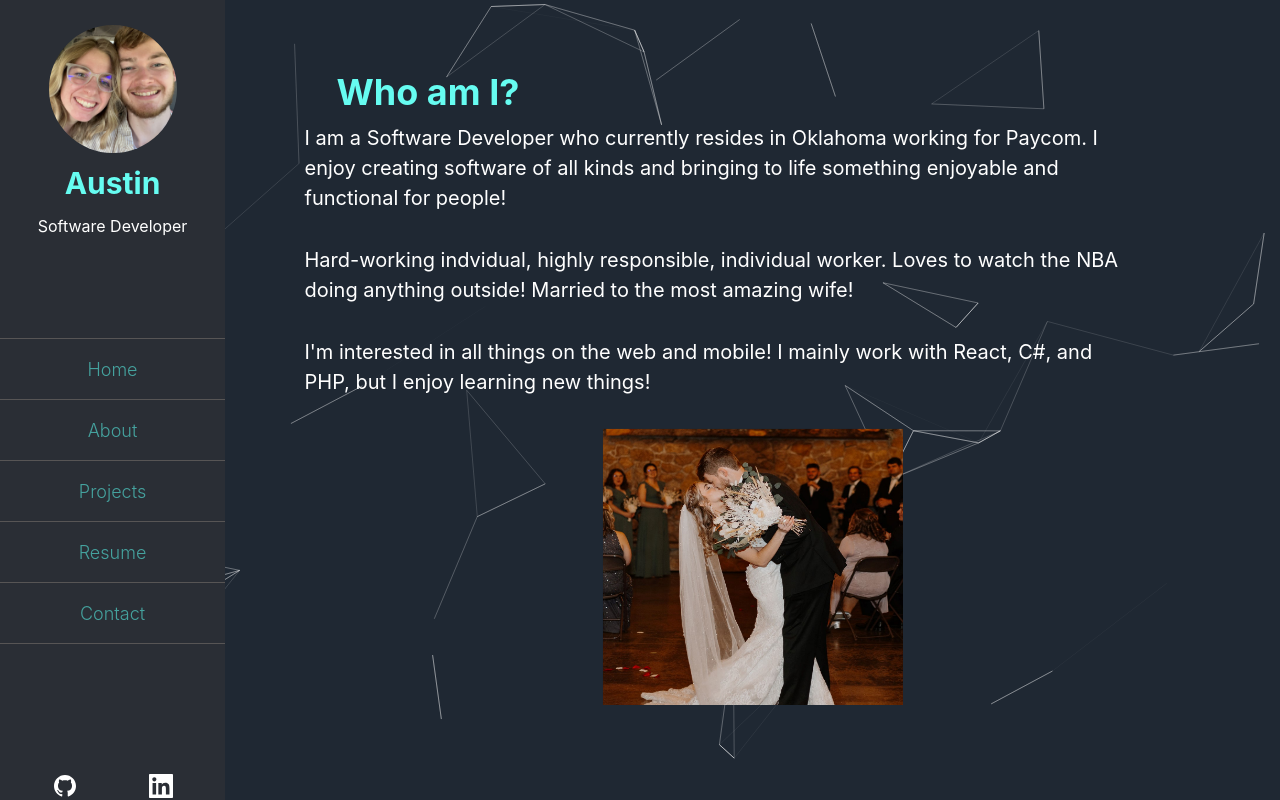
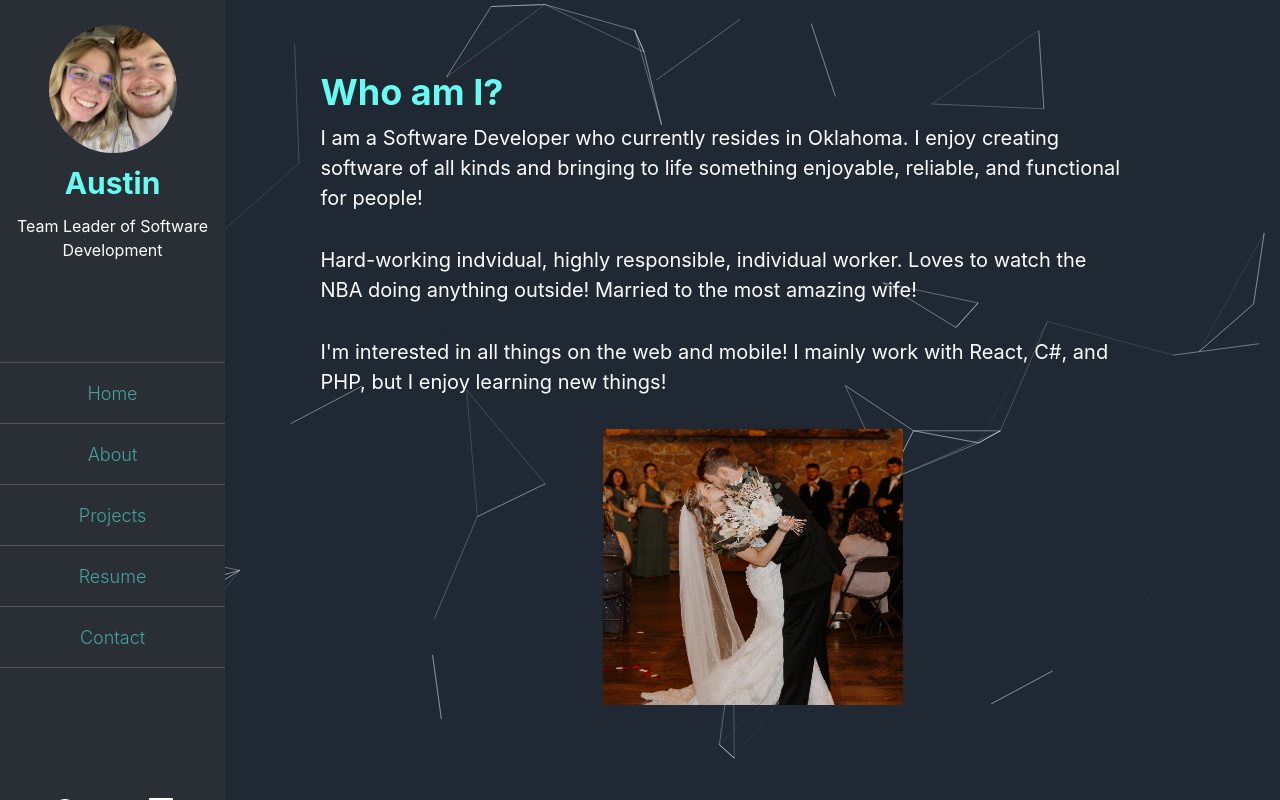
Before and after one commit to ahess1999/personal-site-v2.0, a React (Create React App) app: page /about in a window 1280 px wide. Built offline with nearby package versions, Linux system fonts and the light colour scheme.

Commit message:
update to resume and wording

```diff
--- a/src/components/SideNav/SideNavHeader.tsx
+++ b/src/components/SideNav/SideNavHeader.tsx
@@ -1,5 +1,5 @@
+import { Avatar, Center, Icon, Text, VStack } from "@chakra-ui/react";
 import React from "react";
-import { Avatar, Center, Icon, Text, VStack } from "@chakra-ui/react";
 import { BsChevronLeft } from "react-icons/bs";
 import { PRIMARY, SECONDARY } from "../../utils/constants/Theme";
 
@@ -32,7 +32,9 @@ const SideNavHeader: React.FC<SideNavHeaderProps> = ({
         <Text fontSize="3xl" fontWeight="bold" color="#66fcf1">
           Austin
         </Text>
-        <Text color="white">Software Developer</Text>
+        <Text textAlign="center" color="white">
+          Team Leader of Software Development
+        </Text>
       </VStack>
     </Center>
   );
--- a/src/pages/About.tsx
+++ b/src/pages/About.tsx
@@ -23,28 +23,21 @@ const About = () => {
             mt={smallScreen || mediumScreen ? "80px" : "0"}
           >
             <VStack>
-              <Heading color={PRIMARY} w="65vw">
+              <Heading alignSelf="flex-start" color={PRIMARY}>
                 Who am I?
               </Heading>
               <StyledContainer styling={{ marginRight: "5vw" }}>
-                <Text
-                  fontSize="xl"
-                  w="65vw"
-                  mb="8"
-                  textAlign="left"
-                  color="white"
-                >
-                  I am a Software Developer who currently resides in Oklahoma
-                  working for Paycom. I enjoy creating software of all kinds and
-                  bringing to life something enjoyable and functional for
-                  people!
+                <Text fontSize="xl" mb="8" textAlign="left" color="white">
+                  I am a Software Developer who currently resides in Oklahoma. I
+                  enjoy creating software of all kinds and bringing to life
+                  something enjoyable, reliable, and functional for people!
                 </Text>
-                <Text fontSize="xl" w="65vw" mt="8" mb="8" color="white">
+                <Text fontSize="xl" mt="8" mb="8" color="white">
                   Hard-working indvidual, highly responsible, individual worker.
-                  Loves to watch the NBA doing anything outside!
-                  Married to the most amazing wife!
+                  Loves to watch the NBA doing anything outside! Married to the
+                  most amazing wife!
                 </Text>
-                <Text fontSize="xl" w="65vw" mt="8" color="white">
+                <Text fontSize="xl" mt="8" color="white">
                   I'm interested in all things on the web and mobile! I mainly
                   work with React, C#, and PHP, but I enjoy learning new things!
                 </Text>
@@ -64,15 +57,14 @@ const About = () => {
             <HStack>
               <StyledContainer styling={{ marginRight: "5vw" }}>
                 <Text fontSize="lg" w="30vw" mb="8" color="white">
-                  I am a Software Developer who currently resides in Oklahoma
-                  working for Paycom. I enjoy creating software of all kinds and
-                  bringing to life something enjoyable and functional for
-                  people!
+                  I am a Software Developer who currently resides in Oklahoma. I
+                  enjoy creating software of all kinds and bringing to life
+                  something enjoyable, reliable, and functional for people!
                 </Text>
                 <Text fontSize="lg" w="30vw" mt="8" mb="8" color="white">
                   Hard-working indvidual, highly responsible, individual worker.
-                  Loves to watch the NBA and doing anything outside!
-                  Married to the most amazing wife!
+                  Loves to watch the NBA and doing anything outside! Married to
+                  the most amazing wife!
                 </Text>
                 <Text fontSize="lg" w="30vw" mt="8" color="white">
                   I'm interested in all things on the web and mobile! I mainly
--- a/src/pages/Resume.tsx
+++ b/src/pages/Resume.tsx
@@ -1,5 +1,5 @@
+import { Center } from "@chakra-ui/react";
 import React from "react";
-import { Center } from "@chakra-ui/react";
 import { Document, Page } from "react-pdf/dist/esm/entry.webpack";
 import useScreenWatch from "../hooks/useScreenWatch";
 
@@ -11,9 +11,9 @@ const Resume: React.FC = () => {
       if (smallScreen) {
         return 350;
       }
-      return 450;
+      return 500;
     }
-    return 575;
+    return 625;
   };
 
   return (
```
